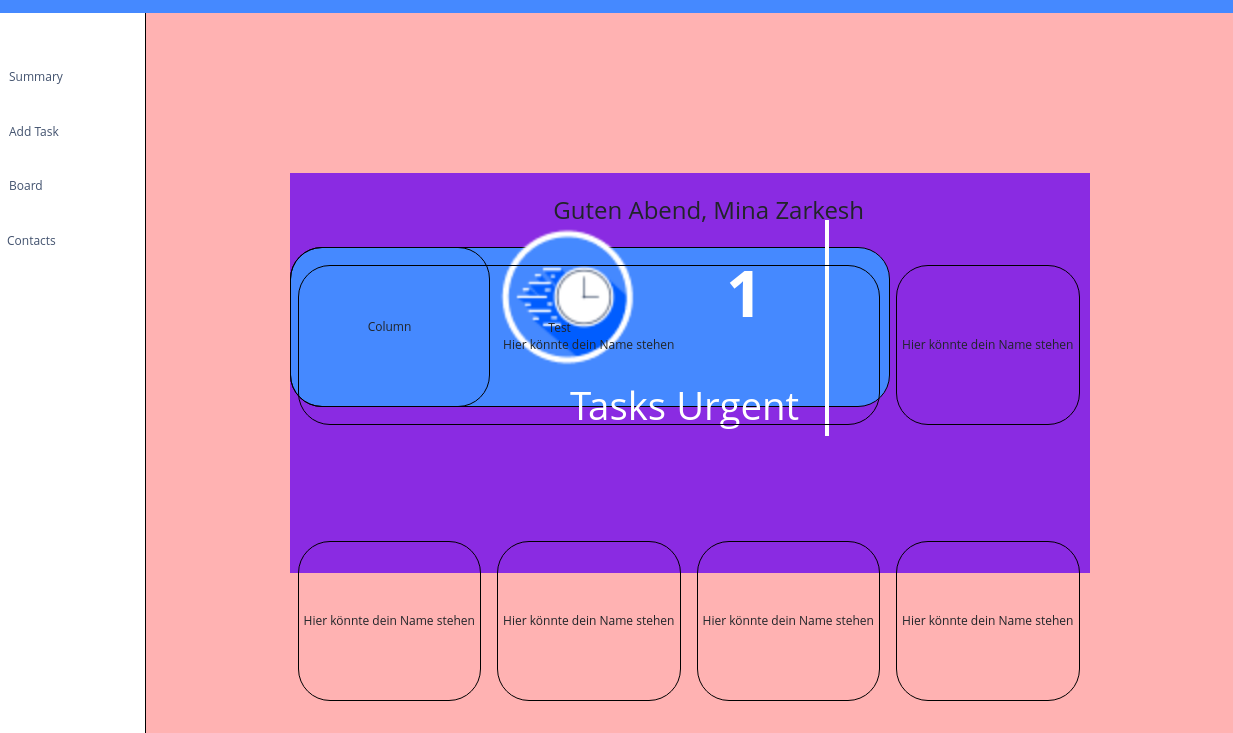
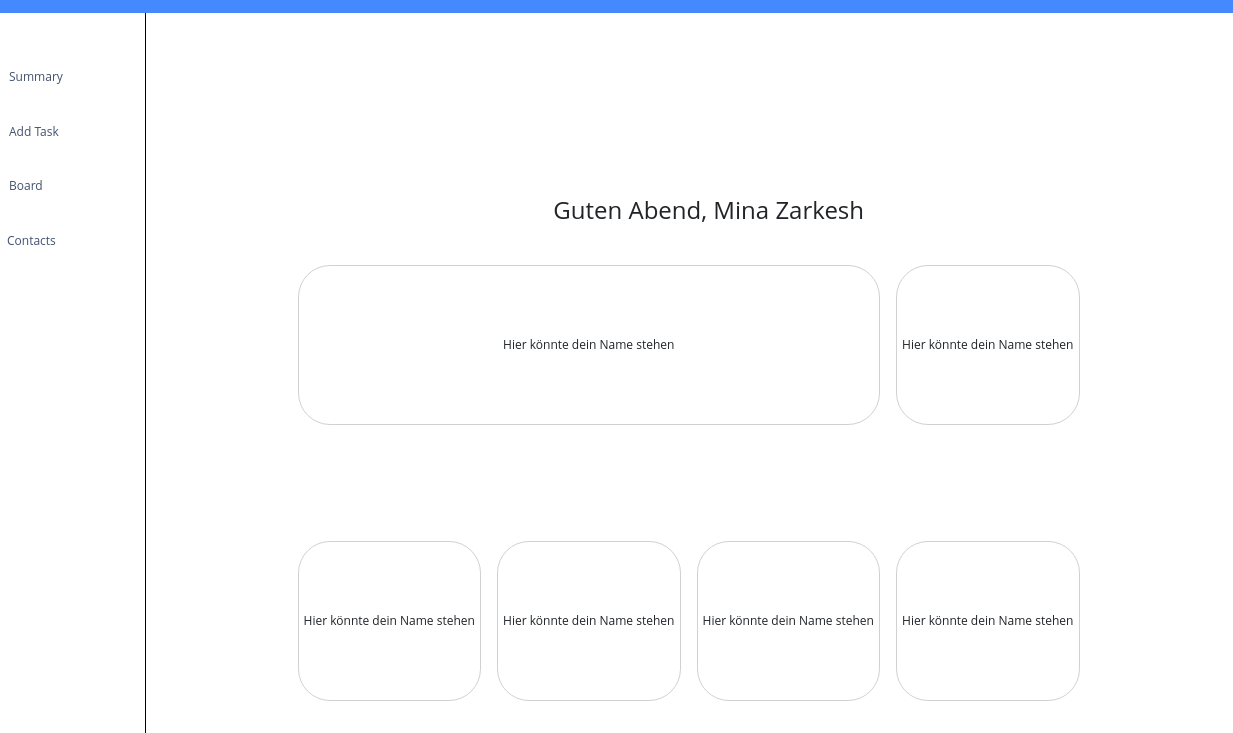
Before and after one commit to MinaZarkesh/join, a website: page html/summary.html in a window 1280 px wide. Shown: the part 67-800 px from the top of the page, 47-1280 px from the left. Drawn offline with nearby package versions, Linux system fonts and the light colour scheme.

Commit message:
summary backgroundcolor

```diff
--- a/css/summary.css
+++ b/css/summary.css
@@ -1,7 +1,7 @@
 .col,
 .col-1,
 .col-2 {
-  border: 1px solid black;
+  border: 1px solid var(--grey);
   height: 20vh;
   border-radius: 32px;
   display: flex;
@@ -11,23 +11,23 @@
 }
 
 .col:hover,
-.col-1:hover,
-.col-2:hover{
-  background-color: aqua;
+.col-1:hover {
+  background-color: var(--secondary);
 }
+
+
 .col,
 .col-1 {
-
   width: 25%;
+  /* background-color: var(--primary); */
 }
 .col-2 {
   display: block;
   width: 75%;
   align-items: center;
-  background-color: var(--primary);
 }
 
-.col-2 .col{
+.col-2 .col {
   width: 90%;
   padding: 0;
   border-width: 0px;
@@ -38,6 +38,7 @@ main {
   flex-direction: column;
   justify-content: center;
   align-items: center;
+  background-color: var(--white);
 }
 
 .summary-boxes img {
@@ -54,7 +55,7 @@ main {
   color: var(--white);
 }
 
-.summary-boxes .row{
+.summary-boxes .row {
   display: flex;
   flex-direction: row;
   width: 70%;
@@ -71,8 +72,6 @@ justify-content: space-around;
   font-size: 5vw;
 }
 
-
-
 h6 {
   margin-top: 1vh;
   width: 100%;
@@ -85,7 +84,7 @@ h6 {
   position: relative;
   width: 800px;
   height: 50vh;
-  background-color: blueviolet;
+  /* background-color: blueviolet; */
 }
 
 #greetings {
--- a/html/summary.html
+++ b/html/summary.html
@@ -33,7 +33,7 @@
           <div class="row">
             <span id="greetings">Guten Abend, Mina Zarkesh</span>
           </div>
-          <div class="row row-cols-4">
+          <!-- <div class="row row-cols-4">
             <div class="col-2">
               <div class="row">
                 <div class="col">
@@ -55,14 +55,14 @@
             </div>
 
             <div class="col-1">Column</div>
-          </div>
+          </div> -->
           <div class="row row-cols-4">
-            <div id="summaryBox0" ></div>
-            <div id="summaryBox1" ></div>
-            <div id="summaryBox2" ></div>
-            <div id="summaryBox3" ></div>
-            <div id="summaryBox4" ></div>
-            <div id="summaryBox5" ></div>
+            <div id="summaryBox0"></div>
+            <div id="summaryBox1"></div>
+            <div id="summaryBox2"></div>
+            <div id="summaryBox3"></div>
+            <div id="summaryBox4"></div>
+            <div id="summaryBox5"></div>
           </div>
         </div>
       </main>
```
Lines whose indentation alone changed are shown as unchanged.
